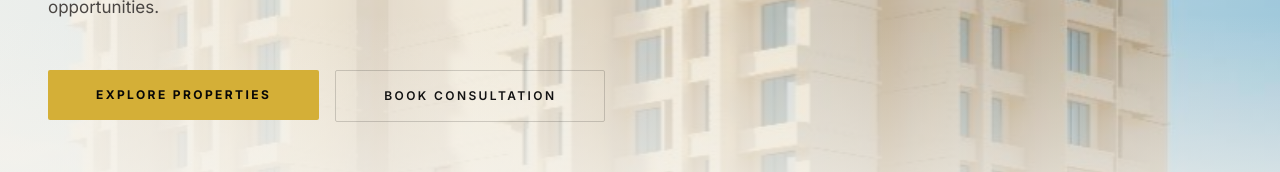
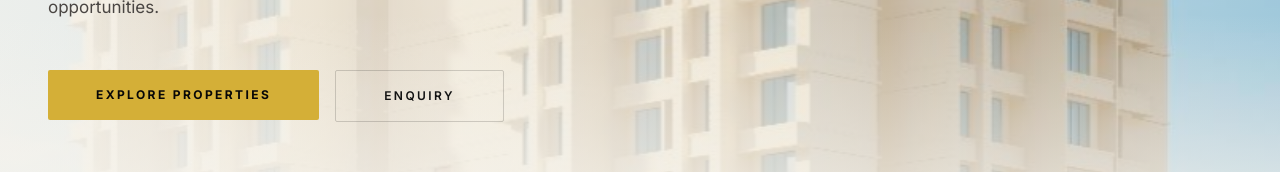
Before and after one commit to therajesh1/themetrogroup, a React (Vite) app: page / in a window 1280 px wide. Shown: the part 506-678 px from the top of the page. Built offline with nearby package versions, Linux system fonts and the light colour scheme; the HTML template or start-up script is replaced by a standard one.

Commit message:
Update button text from Book Consultation to Enquiry in Hero section

```diff
--- a/src/pages/Home.tsx
+++ b/src/pages/Home.tsx
@@ -235,7 +235,7 @@ function HeroSection() {
                   onMouseEnter={(e) => { (e.currentTarget as HTMLButtonElement).style.borderColor = "#D4AF37" }}
                   onMouseLeave={(e) => { (e.currentTarget as HTMLButtonElement).style.borderColor = "var(--border-mid)" }}
                 >
-                  Book Consultation
+                  Enquiry
                 </button>
               </Link>
             </motion.div>
@@ -1019,7 +1019,7 @@ function ContactCTA() {
                     onMouseEnter={(e) => { (e.currentTarget as HTMLButtonElement).style.background = "#f0d060" }}
                     onMouseLeave={(e) => { (e.currentTarget as HTMLButtonElement).style.background = "#D4AF37" }}
                   >
-                    Book a Consultation
+                    Enquiry
                   </button>
                 </Link>
                 <Link to="/properties" style={{ textDecoration: "none" }}>
```
